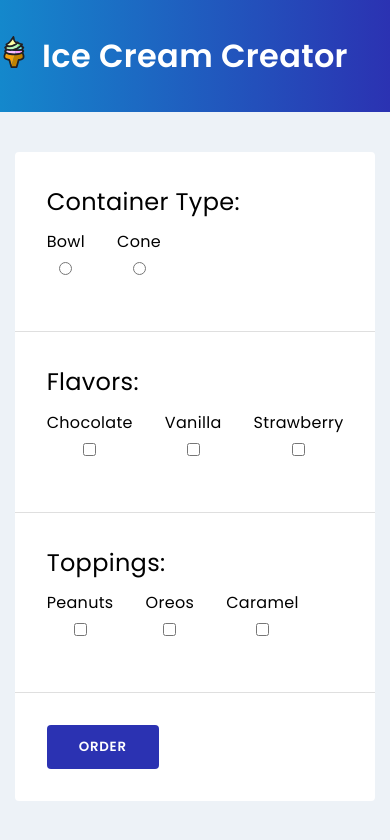
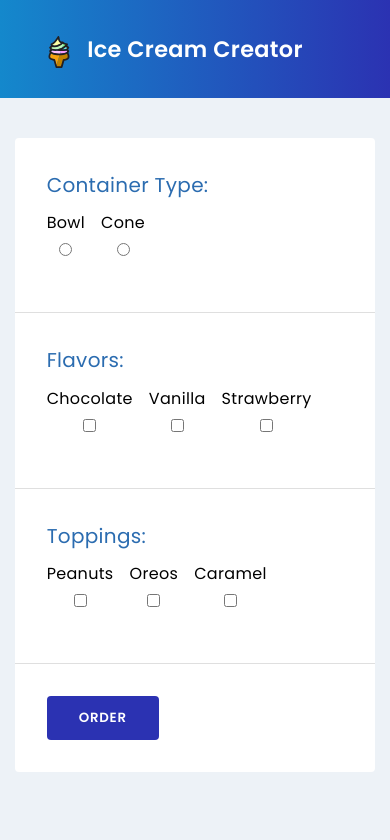
Before and after one commit to apcurran/ice-cream-creator, a Vue app: page / in a window 390 px wide. Shown: the top 840 px of the page. Built offline with nearby package versions, Linux system fonts and the light colour scheme.

Commit message:
Added media queries to support smaller device screens

```diff
--- a/src/components/CreateForm.vue
+++ b/src/components/CreateForm.vue
@@ -145,6 +145,7 @@ export default {
 .topping__title {
     font-size: 1.5rem;
     font-weight: 400;
+    color: #2b6cb0;
 }
 
 .form__submit {
@@ -163,4 +164,18 @@ export default {
     background-color: hsl(237, 61%, 53%);
 }
 
+@media screen and (max-width: 36.25em) {
+    .container__title {
+        font-size: 1.25rem;
+    }
+
+    .form-group:not(:last-child) {
+        margin-right: 1rem;
+    }
+
+    .form-group__label {
+        font-size: 1rem;
+    }
+}
+
 </style>
--- a/src/components/Header.vue
+++ b/src/components/Header.vue
@@ -34,4 +34,11 @@ export default {
   left: -3rem;
 }
 
+@media screen and (max-width: 36.25em) {
+  .header__title {
+    font-size: 1.4rem;
+  }
+
+}
+
 </style>
```
